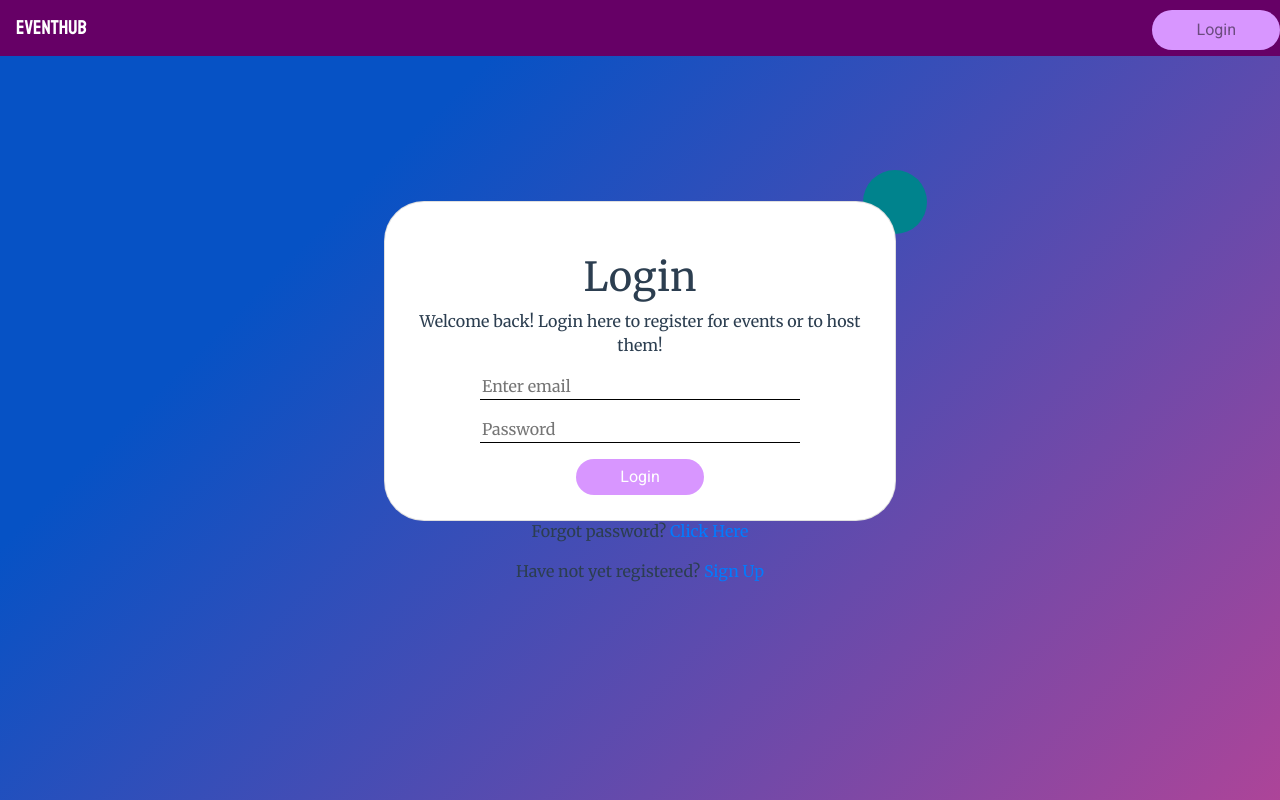
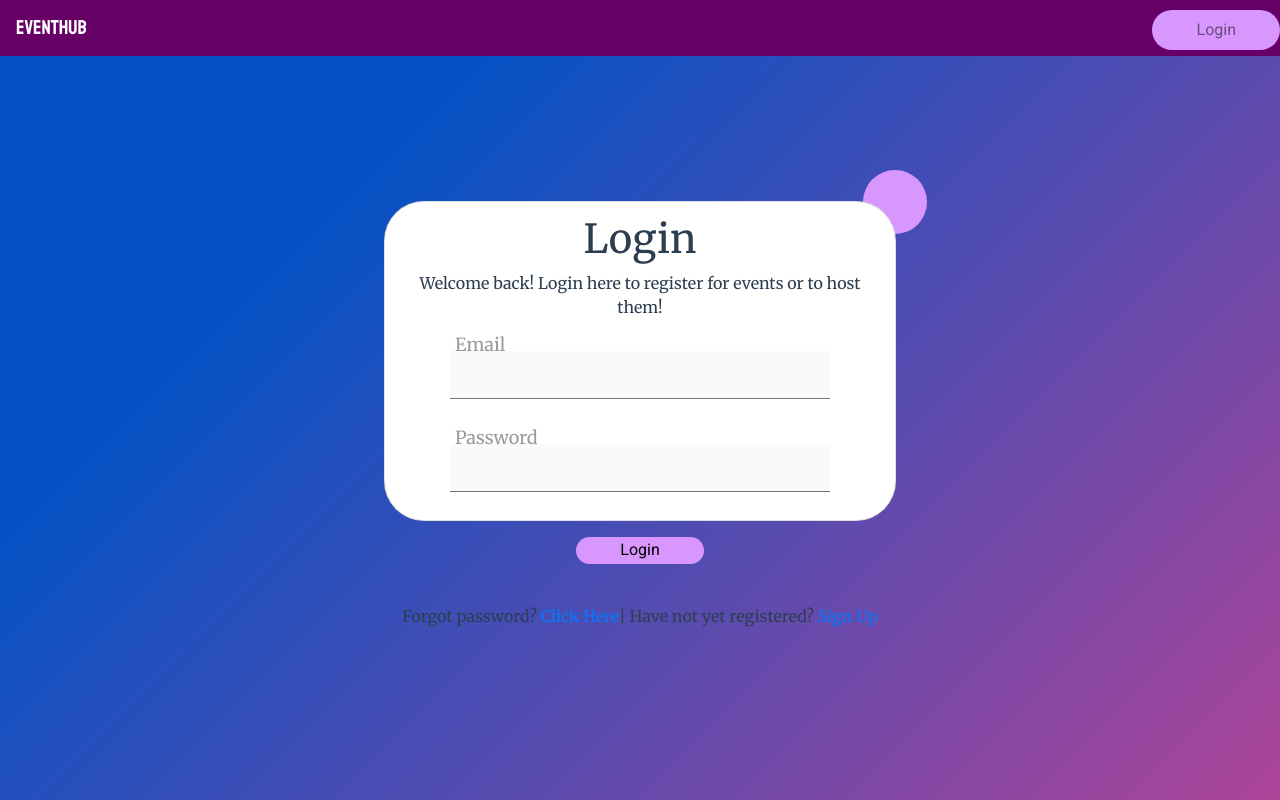
Before and after one commit to jamesjose03/eventhub, a Vue app in the folder website/client/: page /login in a window 1280 px wide. Built offline with nearby package versions, Linux system fonts and the light colour scheme.

Commit message:
feat: materialzed login form

```diff
--- a/website/client/src/components/LoginArea.vue
+++ b/website/client/src/components/LoginArea.vue
@@ -4,19 +4,20 @@
         <h1 class="e-lhead">Login</h1>
         <p>Welcome back! Login here to register for events or to host them!</p>
         <form>
-        <div class="form-group">
-            <input type="email" v-model="email" class="e-login-fields" id="exampleInputEmail1" aria-describedby="emailHelp" placeholder="Enter email">
+        <div class="group">
+        <input type="email"><span class="highlight"></span><span class="bar"></span>
+        <label>Email</label>
+        </div>
+        <div class="group">
+         <input type="password"><span class="highlight"></span><span class="bar"></span>
+         <label>Password</label>
+        </div>
+        <button type="button" class="button e-btn-1">Login
+        </button>
+</form>
 
-        </div>
-        <div class="form-group">
-            <input type="password" class="e-login-fields" id="exampleInputPassword1" placeholder="Password">
-        </div>
-
-        <button type="submit" class="btn btn-primary e-btn-1">Login</button>
-</form>
 <br>
-<p>Forgot password? <a href="#">Click Here</a></p>
-<p>Have not yet registered? <a href="">Sign Up</a></p>
+<p>Forgot password? <a href="#">Click Here</a>| Have not yet registered? <a href="">Sign Up</a></p>
     </div>
     </div>
 </template>
@@ -56,7 +57,7 @@
     z-index: -1;
     top: -16px;
     right: -16px;
-    background: #00838d;
+    background: #d896ff !important;
     height: 32px;
     width: 32px;
     border-radius: 32px;
@@ -79,7 +80,7 @@
         width: 100vw;
     }
     .e-lhead{
-        margin-top: 4vw;
+        margin-top: 1vw;
     }
     .e-btn-1{
   border: none;
@@ -88,8 +89,117 @@
   border-radius: 40px;
   width: 128px;
   text-decoration: none;
+  height: 27px;
     }
     .e-btn-1:hover{
         background-color: #efbbff !important;
     }
+
+    form {
+	width: 380px;
+	margin: 1em auto;
+
+}
+
+.group {
+	position: relative;
+	margin-bottom: 45px;
+}
+
+input {
+	font-size: 18px;
+	padding: 10px 10px 10px 5px;
+	-webkit-appearance: none;
+	display: block;
+	background: #fafafa;
+	color: #636363;
+	width: 100%;
+	border: none;
+	border-radius: 0;
+	border-bottom: 1px solid #757575;
+}
+
+input:focus { outline: none; }
+
+
+/* Label */
+
+label {
+	color: #999;
+	font-size: 18px;
+	font-weight: normal;
+	position: absolute;
+	pointer-events: none;
+	left: 5px;
+	top: -20px;
+	transition: all 0.2s ease;
+}
+
+
+/* active */
+
+input:focus ~ label, input.used ~ label {
+	top: -20px;
+  transform: scale(.75); left: -2px;
+	/* font-size: 14px; */
+    color: #660066 ;
+}
+
+
+/* Underline */
+
+.bar {
+	position: relative;
+	display: block;
+	width: 100%;
+}
+
+.bar:before, .bar:after {
+	content: '';
+	height: 2px;
+	width: 0;
+	bottom: 1px;
+	position: absolute;
+	background: #660066 !important;
+	transition: all 0.2s ease;
+}
+
+.bar:before { left: 50%; }
+
+.bar:after { right: 50%; }
+
+
+/* active */
+
+input:focus ~ .bar:before, input:focus ~ .bar:after { width: 50%; }
+
+
+/* Highlight */
+
+.highlight {
+	position: absolute;
+	height: 60%;
+	width: 100px;
+	top: 25%;
+	left: 0;
+	pointer-events: none;
+	opacity: 0.5;
+}
+
+
+/* active */
+
+input:focus ~ .highlight {
+	animation: inputHighlighter 0.3s ease;
+}
+
+
+/* Animations */
+
+@keyframes inputHighlighter {
+	from { background:  #660066 !important; ; }
+	to 	{ width: 0; background: transparent; }
+}
+
+
 </style>
```
